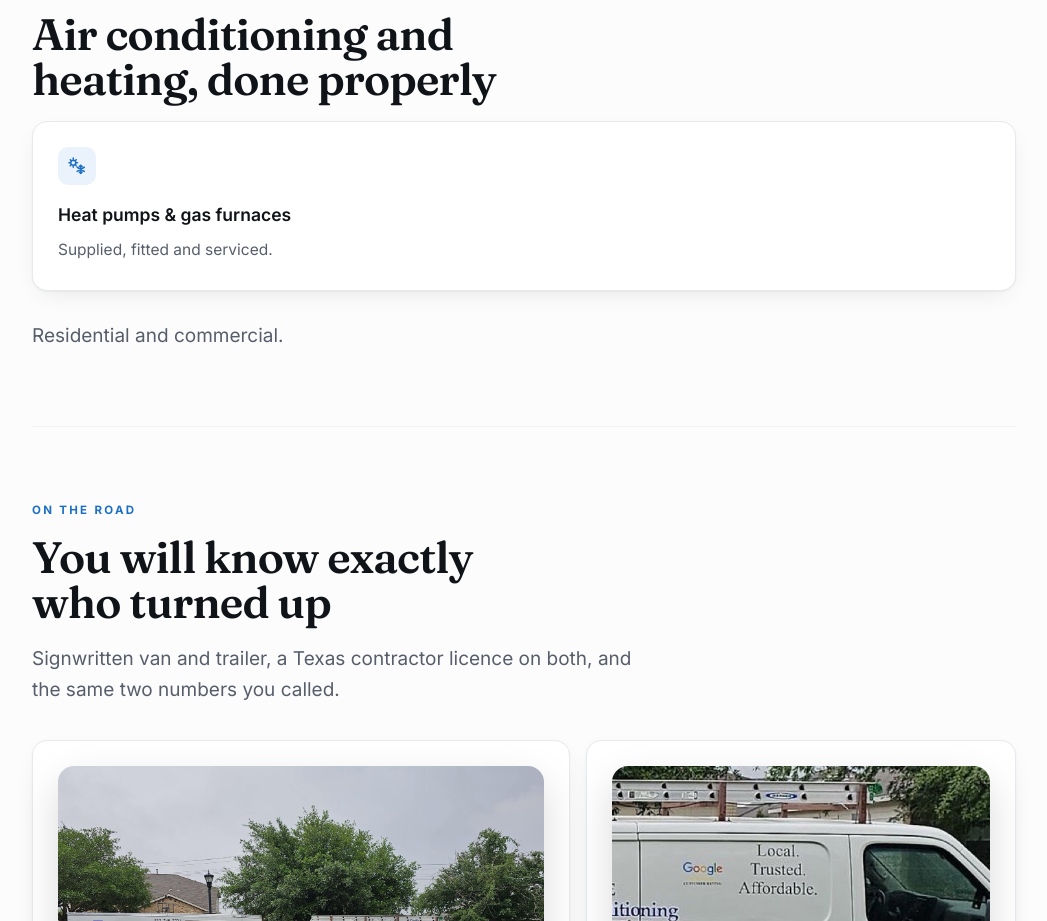
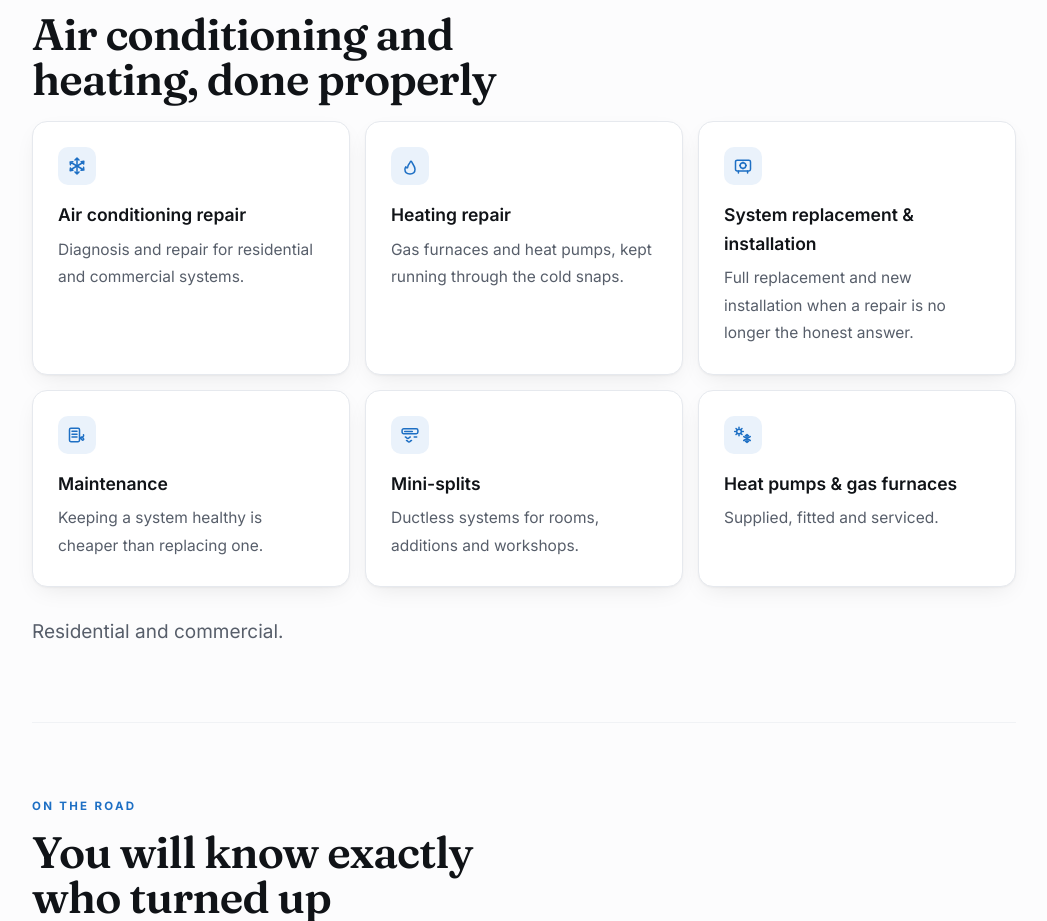
Before and after one commit to enocherdner/texas-elite-air-conditioning-and-heating, a plain HTML site: page index.html in a window 1280 px wide. Shown: the part 1128-2049 px from the top of the page, without its empty margins (116-1163 px from the left). Drawn offline with Linux system fonts and the light colour scheme.

Commit message:
the page

```diff
--- a/index.html
+++ b/index.html
@@ -285,7 +285,12 @@
     <p class="label">What we do</p>
     <h2>Air conditioning and heating, done properly</h2>
     <div class="cards">
-      <div class="card"><div class="ic"><svg viewBox="0 0 24 24" fill="none" stroke-width="1.8" stroke-linecap="round" stroke-linejoin="round"><circle cx="7.5" cy="8" r="3"/><path d="M7.5 2.4v1.4M7.5 12.2v1.4M2.4 8h1.4M11.2 8h1.4M3.9 4.4l1 1M11.1 11.6l-1-1M3.9 11.6l1-1M11.1 4.4l-1 1"/><path d="M16.5 11v10M16.5 11l-1.7 1.7M16.5 11l1.7 1.7M16.5 21l-1.7-1.7M16.5 21l1.7-1.7"/><path d="M12.2 13.5l8.6 5M12.2 18.5l8.6-5"/></svg></div><b>Heat pumps &amp; gas furnaces</b><span>Supplied, fitted and serviced.</span></div>
+      <div class="card"><div class="ic"><svg viewBox="0 0 24 24" fill="none" stroke-width="1.8" stroke-linecap="round" stroke-linejoin="round"><path d="M12 2.5v19M9.6 4.9 12 2.5l2.4 2.4M9.6 19.1 12 21.5l2.4-2.4"/><path d="m3.8 7.2 16.4 9.6M4.1 10.5l-.3-3.3 3.3-.4M19.9 13.5l.3 3.3-3.3.4"/><path d="m3.8 16.8 16.4-9.6M7.1 17.2l-3.3.4.3-3.3M16.9 6.8l3.3-.4-.3 3.3"/></svg></div><b>Air conditioning repair</b><span>Diagnosis and repair for residential and commercial systems.</span></div>
+      <div class="card"><div class="ic"><svg viewBox="0 0 24 24" fill="none" stroke-width="1.8" stroke-linecap="round" stroke-linejoin="round"><path d="M12 21.5c3.6 0 6-2.3 6-5.6 0-3.7-2.8-5.8-4-9-.3-.7-1.3-.7-1.6 0-1.3 3.2-3 3.7-3 5.9 0 .9-.5 1.5-1.1 1.5s-1.1-.6-1.2-1.4C6.2 14 5.9 15 5.9 15.9c0 3.3 2.5 5.6 6.1 5.6Z"/></svg></div><b>Heating repair</b><span>Gas furnaces and heat pumps, kept running through the cold snaps.</span></div>
+      <div class="card"><div class="ic"><svg viewBox="0 0 24 24" fill="none" stroke-width="1.8" stroke-linecap="round" stroke-linejoin="round"><rect x="3" y="5" width="18" height="13" rx="2"/><circle cx="12" cy="11.5" r="3.4"/><path d="M12 8.3v-.7M12 15.4v-.7M8.8 11.5h-.7M15.9 11.5h-.7"/><path d="M6.5 18v2.5M17.5 18v2.5"/></svg></div><b>System replacement &amp; installation</b><span>Full replacement and new installation when a repair is no longer the honest answer.</span></div>
+      <div class="card"><div class="ic"><svg viewBox="0 0 24 24" fill="none" stroke-width="1.8" stroke-linecap="round" stroke-linejoin="round"><rect x="3" y="4" width="12" height="16" rx="1.6"/><path d="M6 7.6h6M6 11h6M6 14.4h6"/><path d="M19.8 11.6a2.4 2.4 0 0 1-3.1 3.1l-.9.9 2.2 2.2a1.2 1.2 0 0 0 1.7-1.7l-1.8-1.8"/></svg></div><b>Maintenance</b><span>Keeping a system healthy is cheaper than replacing one.</span></div>
+      <div class="card"><div class="ic"><svg viewBox="0 0 24 24" fill="none" stroke-width="1.8" stroke-linecap="round" stroke-linejoin="round"><rect x="2.5" y="4.5" width="19" height="6" rx="2"/><path d="M5.6 7.8h9.2"/><path d="M6.4 14.4c1.5 0 1.5 1.9 3 1.9s1.5-1.9 3-1.9"/><path d="M7.8 18.6c1.5 0 1.5 1.9 3 1.9s1.5-1.9 3-1.9"/><path d="M17 14.4h3"/></svg></div><b>Mini-splits</b><span>Ductless systems for rooms, additions and workshops.</span></div>
+      <div class="card"><div class="ic"><svg viewBox="0 0 24 24" fill="none" stroke-width="1.8" stroke-linecap="round" stroke-linejoin="round"><circle cx="7.2" cy="7.8" r="2.8"/><path d="M7.2 2.6v1.2M7.2 11.8v1.2M2 7.8h1.2M11.2 7.8h1.2M3.6 4.2l.9.9M10.8 11.4l-.9-.9M3.6 11.4l.9-.9M10.8 4.2l-.9.9"/><path d="M16.8 11.5v9.5M14.9 13.1l1.9-1.6 1.9 1.6M14.9 19.4l1.9 1.6 1.9-1.6"/><path d="m12.9 13.9 7.8 4.7M12.9 18.6l7.8-4.7"/></svg></div><b>Heat pumps &amp; gas furnaces</b><span>Supplied, fitted and serviced.</span></div>
     </div>
     <p class="lede" style="margin:30px 0 0">Residential and commercial.</p>
   </section>
```
